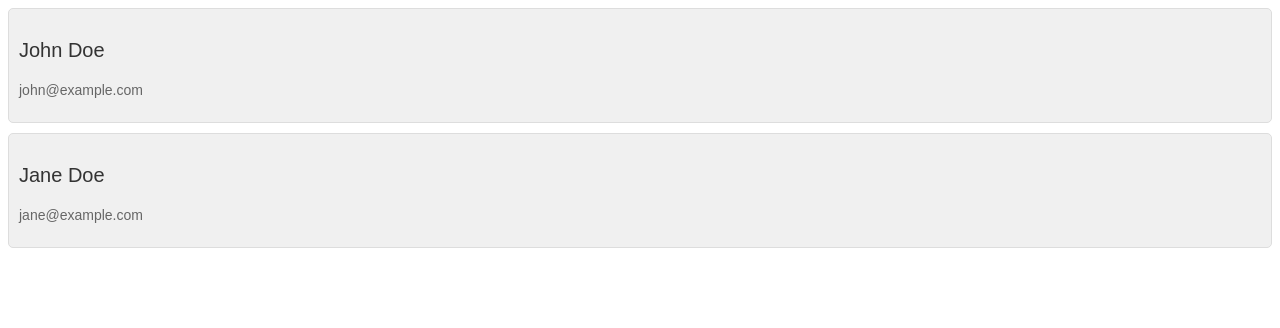
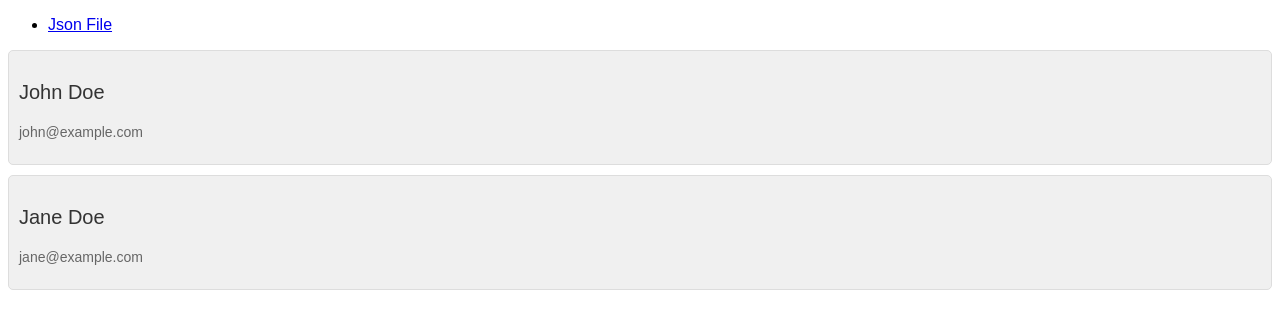
Before and after one commit to KylanAlvarez/Assignment3Question2, a plain HTML site: page index.html in a window 1280 px wide. Drawn offline with Linux system fonts and the light colour scheme.

Commit message:
Update index.html

```diff
--- a/index.html
+++ b/index.html
@@ -2,6 +2,12 @@
 <html>
 <head>
   <title>Load and Style XML Data</title>
+  <header>
+    <nav>
+    <ul>
+        <li><a href="json.html">Json File</a></li>
+    </ul>
+  </header>
   <style>
     body {
       font-family: Arial, sans-serif;
```
